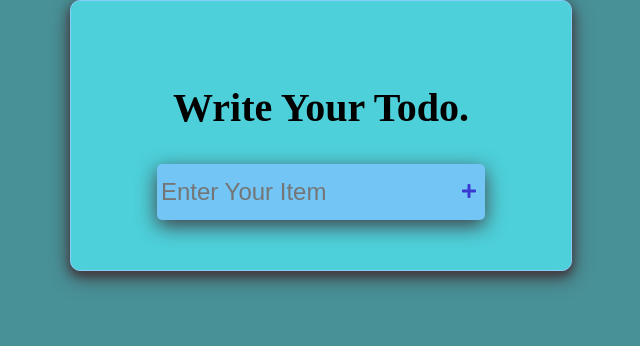
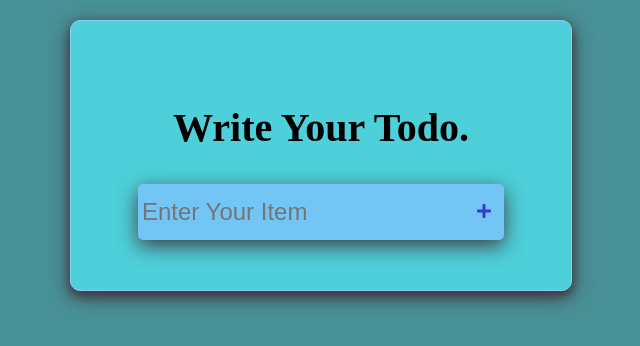
Before and after one commit to susan5591/Todo-React, a React (Create React App) app: page / in a window 1280 px wide. Shown: the top 346 px of the page, without its empty margins (319-959 px from the left). Built offline with nearby package versions, Linux system fonts and the light colour scheme.

Commit message:
css corrected

```diff
--- a/src/App.css
+++ b/src/App.css
@@ -20,6 +20,7 @@ body{
 }
 
 .main-div{
+    margin-top: 20px;
     text-align: center;
     border-radius: 10px;
     width: 400px;
@@ -42,9 +43,11 @@ body{
 
 input.inputField {
   position: relative;
+
 }
 
 .inputField{
+  padding-right: 40px;
   height: 50px;
   width: 20rem;
   border-radius: 5px;
@@ -61,7 +64,7 @@ input.inputField {
   position: absolute;
   z-index: 999;
   top: 97px;
-  right: 45px;
+  right: 30px;
 }
 
 .submit{
@@ -71,7 +74,7 @@ input.inputField {
 }
 .list{
   margin: auto;
-  height: 45px;
+  height: auto;
   width: 20rem;
   border-radius: 5px;
   font-size: 1rem;
@@ -81,9 +84,12 @@ input.inputField {
 }
 .listItems{
   text-align:left;
+  width: 60%;
+  height: auto;
   padding-left: 10px;
   padding-top: 3px;
   box-sizing: inherit;
+  word-break: break-all;
 }
 .fa-trash-alt:hover {
   color: rgb(250, 9, 29);
--- a/src/components/Todo.js
+++ b/src/components/Todo.js
@@ -33,12 +33,14 @@ function Todo() {
     return <div className="main-div">
         <div className="div-first">
             <h2 className='heading'>Write Your Todo.</h2>
-            <input className='inputField' type="text"
+            <div className='left'>
+                <input className='inputField' type="text"
                 placeholder="Enter Your Item"
                 value={text}
                 onChange={e=>setText(e.target.value)}
             />
-            <div className='button'>
+            </div>
+            <div className='button right'>
                 {toggle ? <i onClick={addItem} className="submit fas fa-edit add-btn" title="Edit"></i>
                     : <i onClick={addItem} class="submit fas fa-plus add-btn"></i>}
             </div>
```
